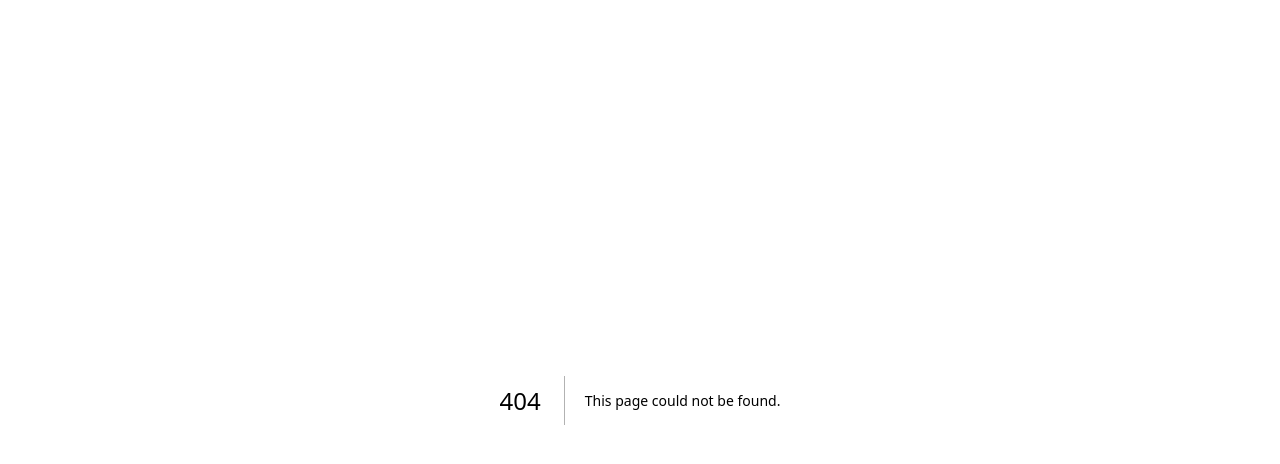
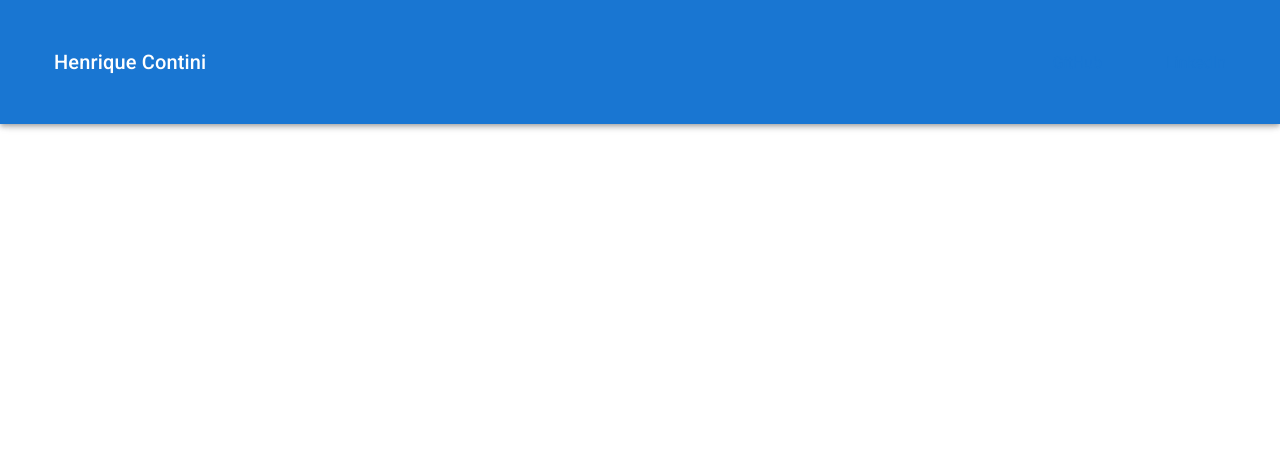
Before and after one commit to HenriqueContini/Portfolio, a Next.js app: page /home in a window 1280 px wide. Before the commit this address had no page. Shown: the top 464 px of the page. Built offline with nearby package versions, Linux system fonts and the light colour scheme.

Commit message:
Feat: Header

```diff
--- /dev/null
+++ b/src/app/home/page.tsx
@@ -0,0 +1,7 @@
+import Header from "@/components/Header";
+
+function Home() {
+  return <Header />;
+}
+
+export default Home;
--- /dev/null
+++ b/src/components/Header/index.tsx
@@ -0,0 +1,51 @@
+import {
+  AppBar,
+  Container,
+  Link,
+  Stack,
+  Toolbar,
+  Typography,
+} from "@mui/material";
+
+export default function Header() {
+  return (
+    <Container maxWidth={false} component="header">
+      <AppBar sx={{ paddingInline: "30px" }}>
+        <Toolbar
+          sx={{
+            padding: "30px",
+            display: "flex",
+            flexDirection: { xs: "column", sm: "row" },
+            gap: "30px",
+            justifyContent: "space-between",
+          }}
+        >
+          <Typography align="center" component="h1" variant="h6">
+            Henrique Contini
+          </Typography>
+
+          <Stack
+            direction={{ xs: "column", sm: "row" }}
+            spacing={{ xs: 2, sm: 8 }}
+            component="nav"
+          >
+            <Link
+              href="https://github.com/HenriqueContini"
+              underline="hover"
+              align="center"
+            >
+              GitHub
+            </Link>
+            <Link
+              href="https://www.linkedin.com/in/henrique-contini-83a149215/"
+              underline="hover"
+              align="center"
+            >
+              LinkedIn
+            </Link>
+          </Stack>
+        </Toolbar>
+      </AppBar>
+    </Container>
+  );
+}
```
Also changed, not shown: src/app/page.tsx (+19 -4 lines).
